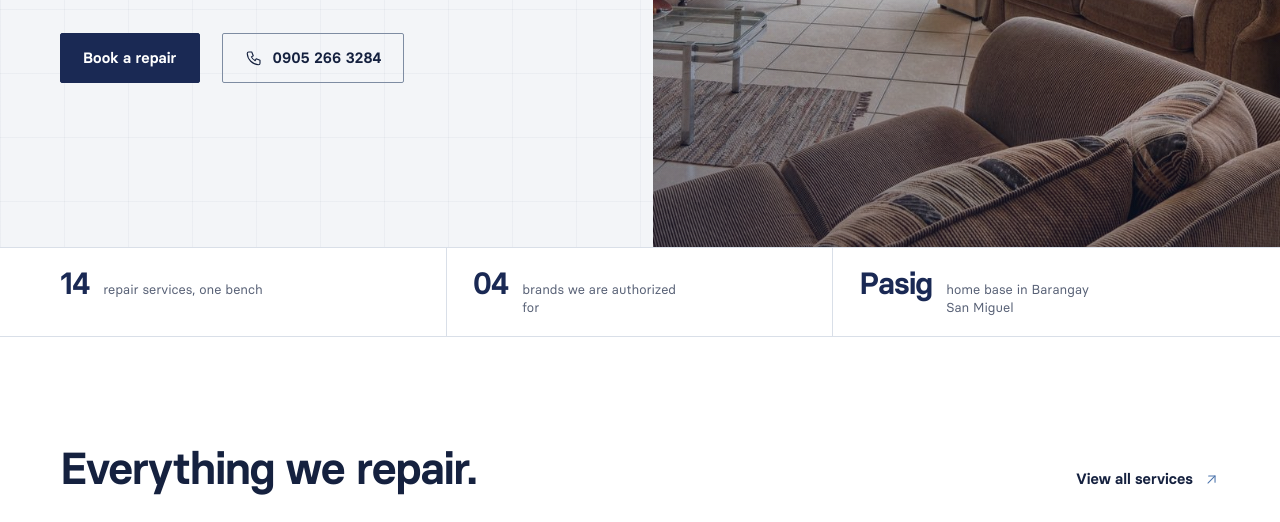
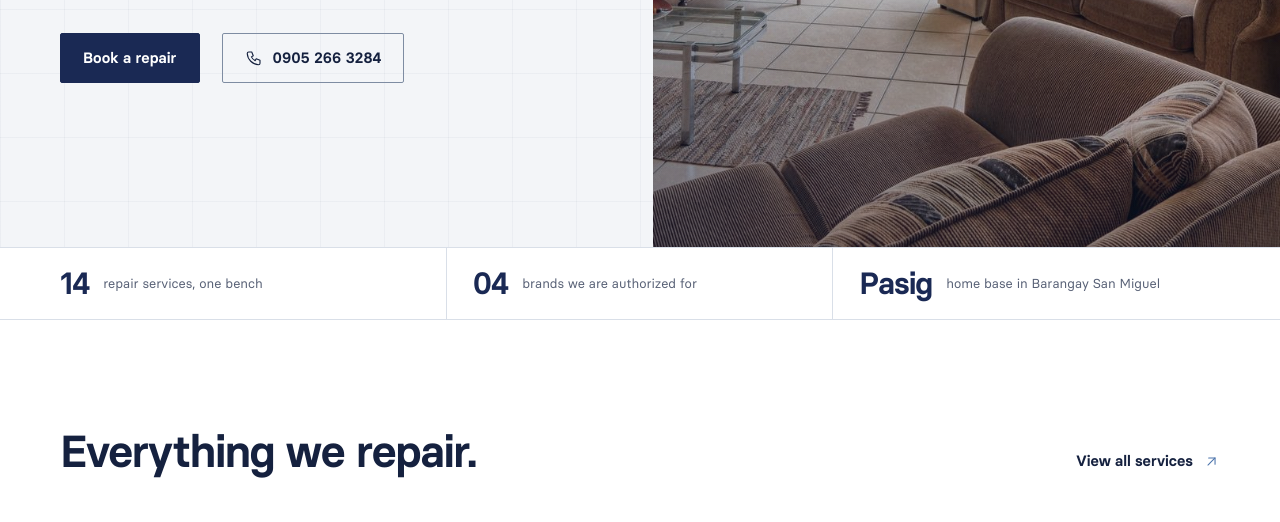
Before and after one commit to geanpaulo19/Orlan-Electronics, a plain HTML site: page index.html in a window 1280 px wide. Shown: the part 554-1076 px from the top of the page. Drawn offline with Linux system fonts and the light colour scheme.

Commit message:
Add files via upload

```diff
--- a/assets/css/styles.css
+++ b/assets/css/styles.css
@@ -981,8 +981,10 @@ a:hover {
 }
 
 .fact {
-  display: flex;
-  align-items: baseline;
+  display: grid;
+  grid-template-columns: auto minmax(0, 1fr);
+  align-items: center;
+  align-content: center;
   gap: 14px;
   padding: 20px 26px 20px 0;
   border-right: 1px solid var(--line);
@@ -1009,7 +1011,7 @@ a:hover {
   color: var(--muted);
   font-size: 0.8125rem;
   line-height: 1.35;
-  max-width: 20ch;
+  text-wrap: balance;
 }
 
 /* --------------------------------------------------------------------------
```
